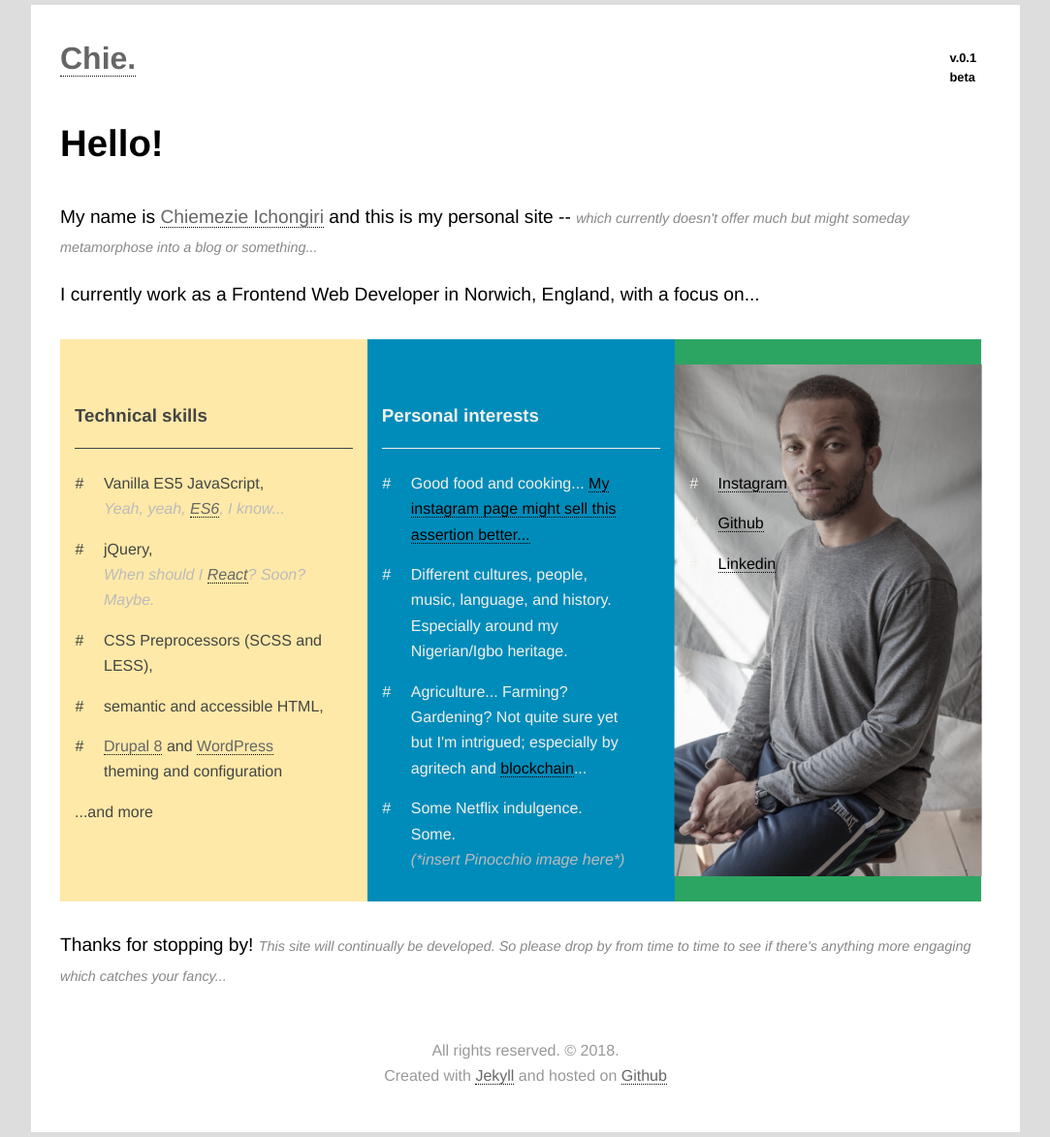
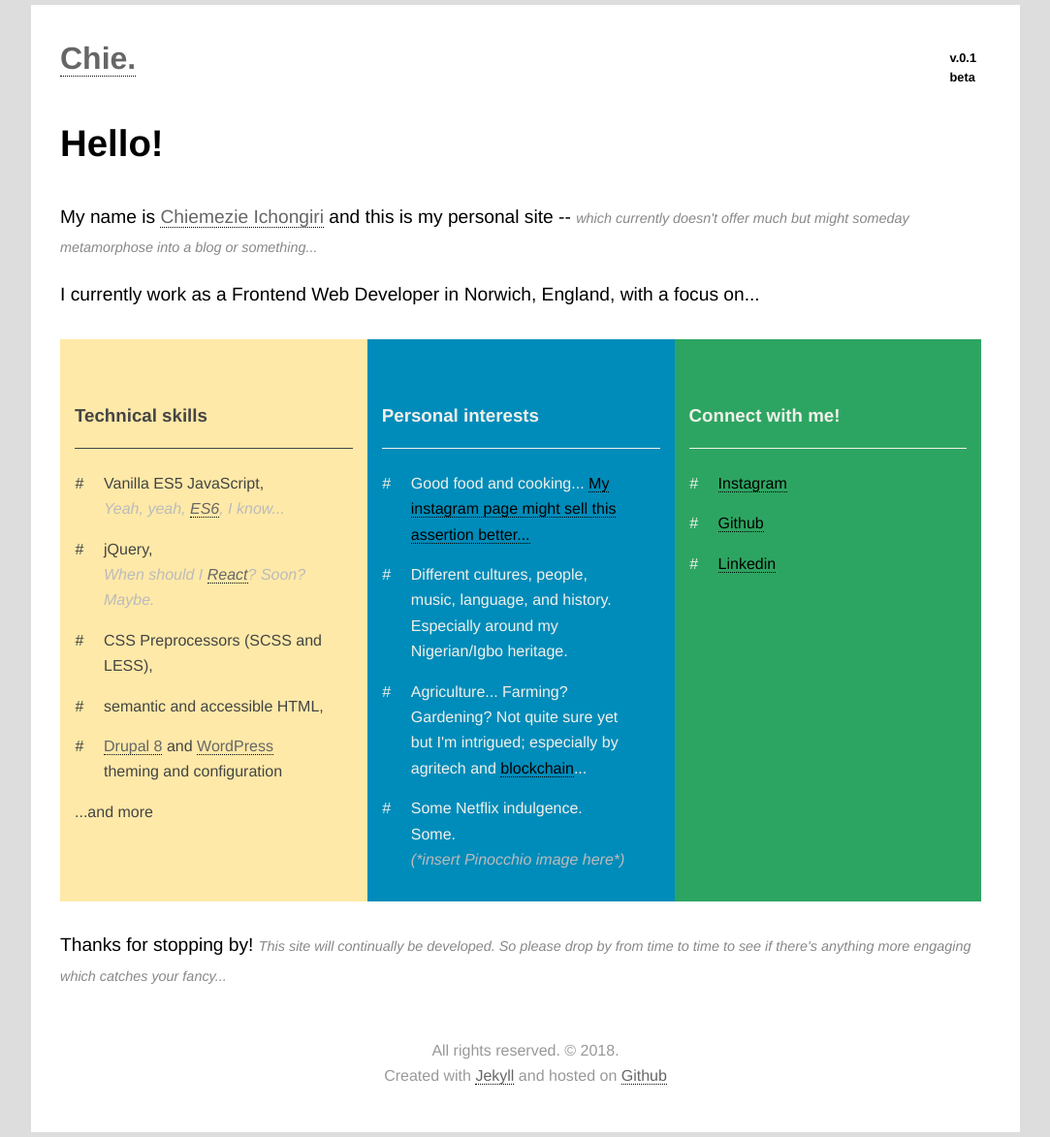
Before and after one commit to chiich/portfolio, a Jekyll site: the page built from index.html, in a window 1280 px wide. Shown: the whole page at 97% size, without its empty margins (98-1181 px from the left). Built offline with Jekyll 4.4.1, drawn with Linux system fonts in a browser that asks for light colours; some web fonts are replaced.

Commit message:
Update index.html

```diff
--- a/index.html
+++ b/index.html
@@ -26,7 +26,7 @@ layout: default
   </div></div>
 
   <div class="one-third green">
-    <img src="{{site.url}}/assets/images/214808-20171105-720.jpg" alt="Yours truly">
+<!--     <img src="{{site.url}}/assets/images/214808-20171105-720.jpg" alt="Yours truly"> -->
 
     <div class="inner">
       <h3>Connect with me!</h3>
```
